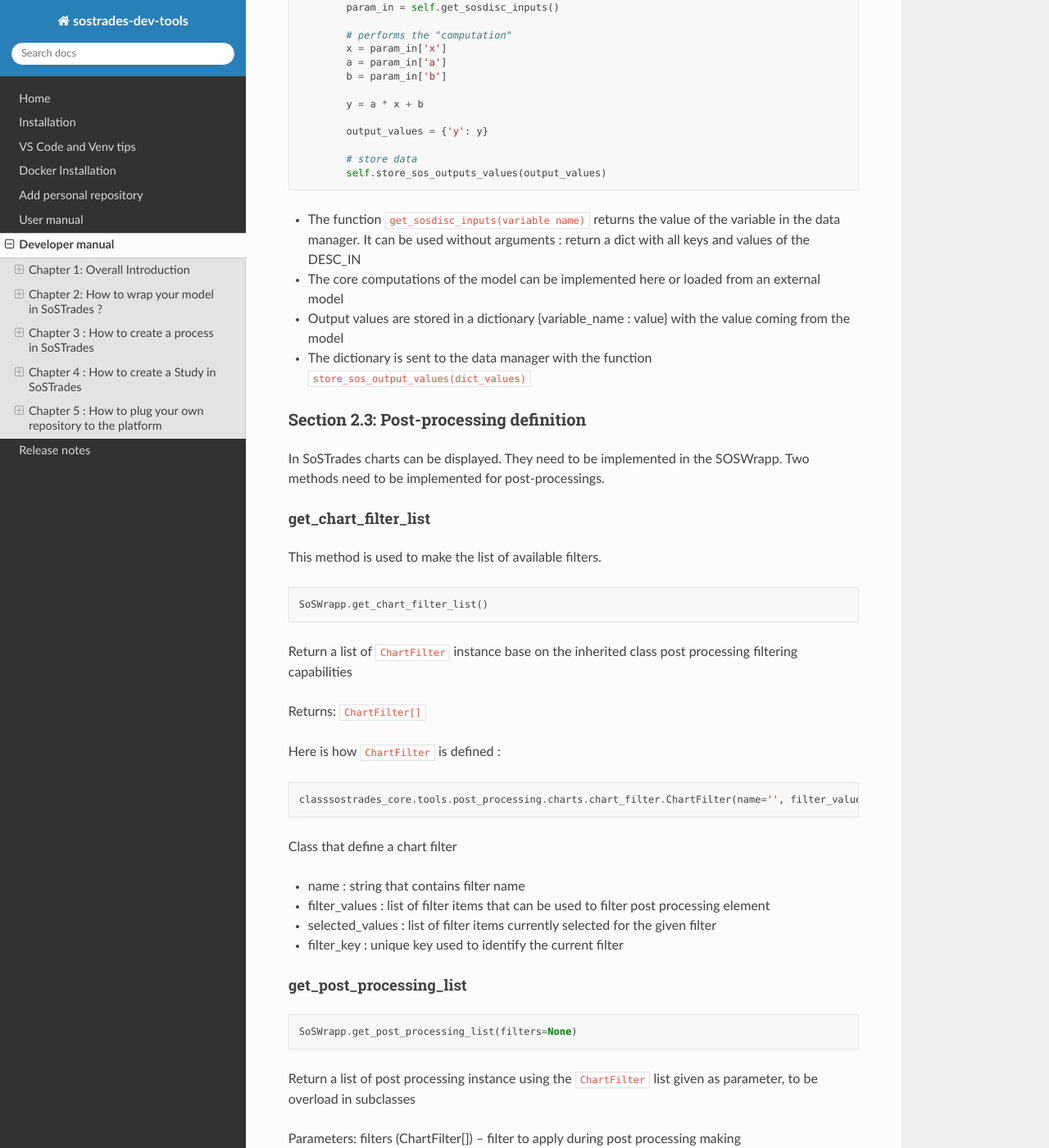
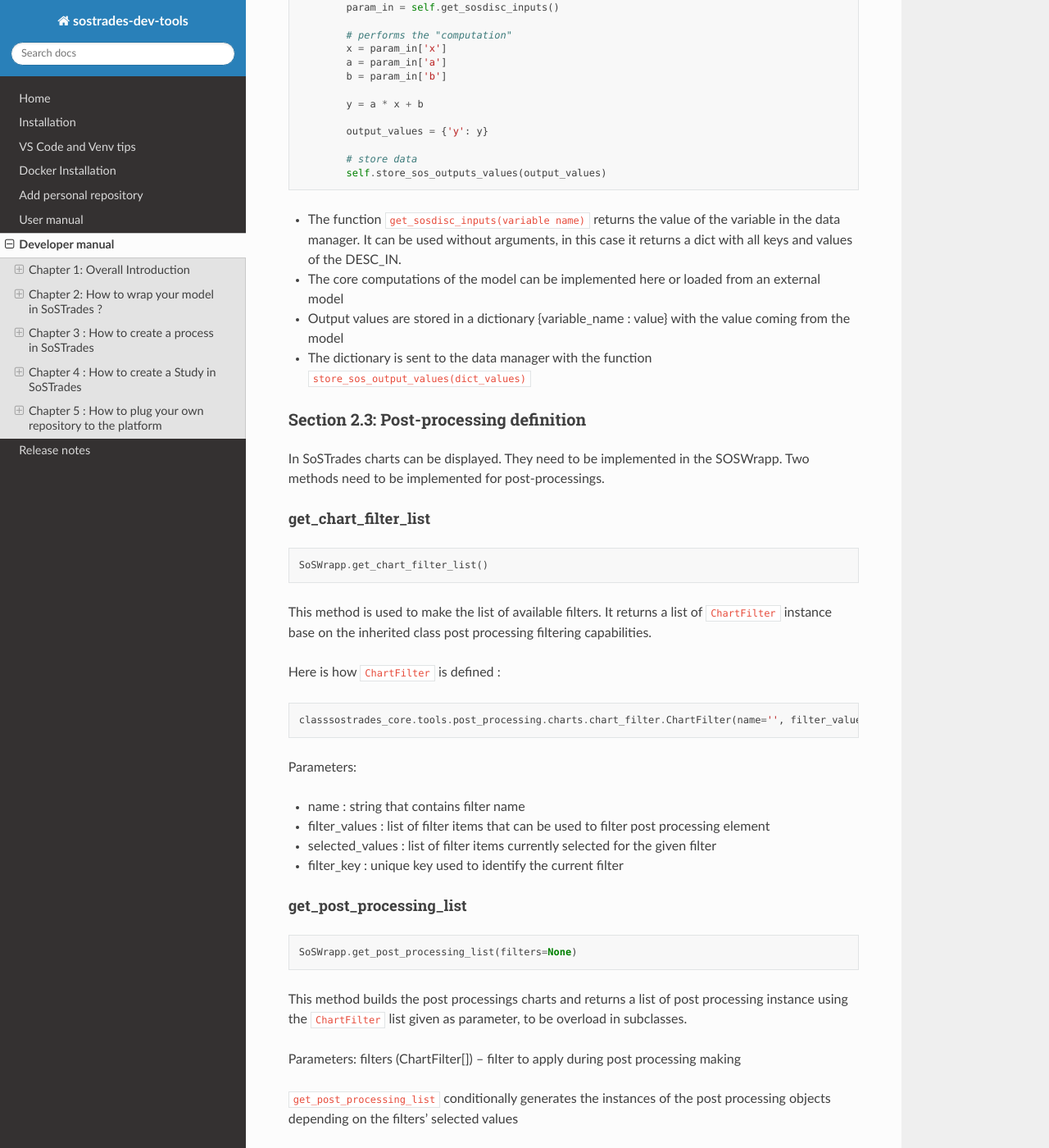
Before and after one commit to os-climate/sostrades-dev-tools, a Sphinx documentation site: the page built from docs/source/developer_manual.md, in a window 1280 px wide and 1400 px high, scrolled down 6353 px. Shown: the whole window at 82% size. Built offline with Sphinx 7.4.7 and the Read the Docs theme 3.1.0, drawn with Linux system fonts in a browser that asks for light colours; some of the changed text lies outside the part shown.

Commit message:
update developer_manual with better sentences

````diff
--- a/docs/source/developer_manual.md
+++ b/docs/source/developer_manual.md
@@ -205,7 +205,7 @@ Here is an example of dict subtype descriptors. You can define an infinite depth
         self.store_sos_outputs_values(output_values)
 ```
 
-- The function `get_sosdisc_inputs(variable name)` returns the value of the variable in the data manager. It can be used without arguments : return a dict with all keys and values of the DESC_IN
+- The function `get_sosdisc_inputs(variable name)` returns the value of the variable in the data manager. It can be used without arguments, in this case it returns a dict with all keys and values of the DESC_IN.
 - The core computations of the model can be implemented here or loaded from an external model
 - Output values are stored in a dictionary {variable_name : value} with the value coming from the model
 - The dictionary is sent to the data manager with the function  `store_sos_output_values(dict_values)`
@@ -216,22 +216,20 @@ Two methods need to be implemented for post-processings.
 
 #### get_chart_filter_list
 
-This method is used to make the list of available filters.
 ```
 SoSWrapp.get_chart_filter_list()
 ```
-Return a list of `ChartFilter` instance base on the inherited class post processing filtering capabilities
 
-Returns:
-`ChartFilter[]`
+This method is used to make the list of available filters. It returns a list of `ChartFilter` instance base on the inherited class post processing filtering capabilities.
+
 
 Here is how `ChartFilter` is defined :
 
 ```
 classsostrades_core.tools.post_processing.charts.chart_filter.ChartFilter(name='', filter_values: list = [], selected_values: list = [], filter_key=None, multiple_selection=True)
 ```
-Class that define a chart filter
 
+Parameters:
 - name : string that contains filter name
 - filter_values : list of filter items that can be used to filter post processing element
 - selected_values : list of filter items currently selected for the given filter
@@ -242,12 +240,11 @@ Class that define a chart filter
 ```
 SoSWrapp.get_post_processing_list(filters=None)
 ```
-Return a list of post processing instance using the `ChartFilter` list given as parameter, to be overload in subclasses
+
+This method builds the post processings charts and returns a list of post processing instance using the `ChartFilter` list given as parameter, to be overload in subclasses.
 
 Parameters:
 filters (ChartFilter[]) – filter to apply during post processing making
-
-:return post processing instance list
 
 `get_post_processing_list` conditionally generates the instances of the post processing objects depending on the filters’ selected values
 
@@ -489,6 +486,32 @@ Multi-disciplinary analysis provides different formulations to convert such proc
 
 ![execution sequence](images/execution_sequence2.png)
 
+#### Example 1: static aeroelasticity
+
+This famous, strongly coupled process represents the interaction between the aerodynamics model and the structure model, in the modeling of an aircraft wing subject to aerodynamic forces that produce in turn a change in the wing shape.
+
+![strong coupling](images/strong_coupling.png)
+
+![aeroelasticity model](images/aeroelasticity_model.png)
+
+Implementation as a SoSTrades process requires the wrapped Aerodynamics model and Structure model, and the specification of namespaces that store their relevant shared variables. In this case, a single shared namespace is necessary (NS_Aeroelasticity).
+
+![aeroelasticity model](images/aeroelasticity_model_namespaces.png)
+
+#### Example 2: fleet aeroelasticity
+
+This example illustrates how namespaces names and values allow fine-grained control of the process couplings, in a case where static aeroelasticity is to be modeled for several aircraft in a fleet.
+
+![fleet aeroelasticity model](images/fleet_model.png)
+
+This case requires distinguishing between NS_Public (same value for all models) and NS_Aeroelasticity (whose value changes from one aircraft to another).
+
+![fleet aeroelasticity model](images/fleet_model_namespaces.png)
+
+### **Key Points to Remember**
+
+![namespaces](images/namespaces.png)
+
 ### Section 3.3 : Create a process
 
 ![how to create a process](images/process_creation.png)
````
